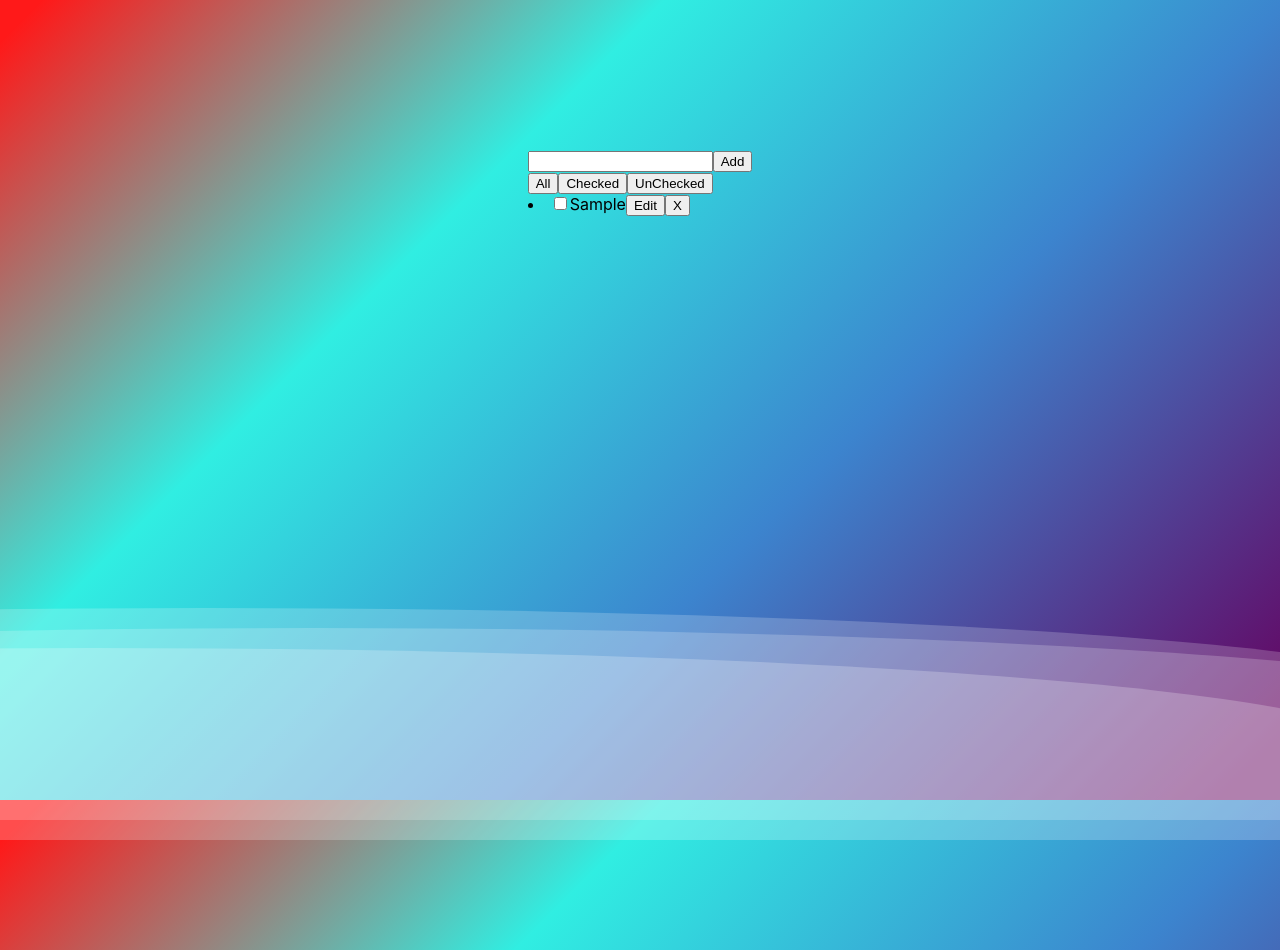
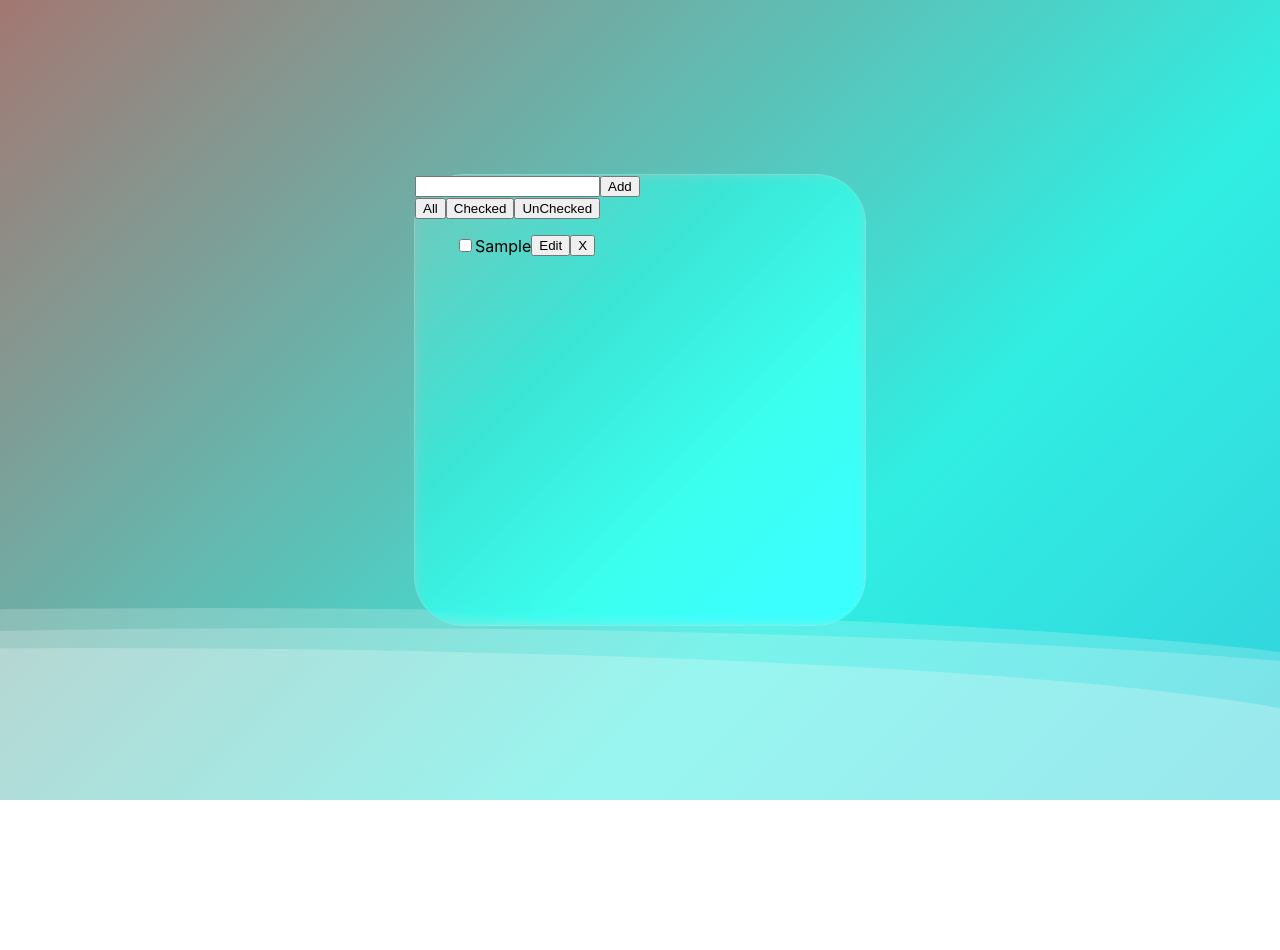
Before and after one commit to kuldeep2745/react-todo, a React (Create React App) app: page / in a window 1280 px wide. Both pictures are taken after typing "Sample" into the empty fields and a click on the button "Add". After the commit the page ends 800 px from the top, so only its background shows below. Built offline with nearby package versions, Linux system fonts and the light colour scheme.

Commit message:
fixed style issues

```diff
--- a/src/App.js
+++ b/src/App.js
@@ -1,5 +1,5 @@
 import React, { useState } from "react";
-import Styles from "./App.module.css"
+import Styles from "./App.module.css";
 
 const App = () => {
   const [data, setData] = useState("");
@@ -68,30 +68,28 @@ const App = () => {
       <div className={Styles.wave}></div>
       <div className={Styles.wave}></div>
       <div className={Styles.centerContainer}>
-  <div className={Styles.centerContent}>
+        <div className={Styles.card}>
           <input value={data} onChange={(e) => onChangeHandler(e)} />
           <button onClick={onClickHandler}>{editMode ? "Edit" : "Add"}</button>
           <br />
           <button onClick={() => filterHandler("All")}>All</button>
           <button onClick={() => filterHandler("Checked")}>Checked</button>
           <button onClick={() => filterHandler("UnChecked")}>UnChecked</button>
+          <ul>
             {filteredArray()?.map((item, index) => (
-        <li
-          key={index}
-          style={{
-            textDecoration: `${item.checked ? "line-through" : "none"}`,
-          }}
-        >
+              <li key={index} className={Styles.listItem}>
                 <input
                   type="checkbox"
+                  id={`checkbox-${index}`}
                   checked={item.checked}
                   onChange={() => checkHandler(index)}
                 />
-          {item.text}
+                  <span style={{ textDecoration: `${item.checked ? "line-through" : "none"}` }}>{item.text}</span>
                 <button onClick={() => editHandler(index)}>Edit</button>
                 <button onClick={() => removeHandler(index)}>X</button>
               </li>
             ))}
+          </ul>
         </div>
       </div>
     </div>
--- a/src/App.module.css
+++ b/src/App.module.css
@@ -50,19 +50,15 @@ body {
     2% {
       transform: translateX(1);
     }
-
     25% {
       transform: translateX(-25%);
     }
-
     50% {
       transform: translateX(-50%);
     }
-
     75% {
       transform: translateX(-25%);
     }
-
     100% {
       transform: translateX(1);
     }
@@ -71,11 +67,24 @@ body {
   .centerContainer {
     display: flex;
     justify-content: center;
-    /* align-items: center; */
-    margin-top:150px;
+    align-items: center;
     height: 100vh; /* Optional: Set height for vertical centering */
   }
 
-  .centerContent {
-    /* Your content styles go here */
+  .listItem {
+    display: flex;
+    align-items: center;
+    /* margin-bottom: 15px;  */
   }
+
+
+  .card {
+    backdrop-filter: blur(7px) saturate(200%);
+    -webkit-backdrop-filter: blur(7px) saturate(200%);
+    background-color: rgba(255, 255, 255, 0.23);
+    border-radius: 50px;
+    border: 1px solid rgba(209, 213, 219, 0.3);
+    min-height: 450px;
+    max-height: auto;
+    width: 450px;
+  }
```
Lines whose indentation alone changed are shown as unchanged.
